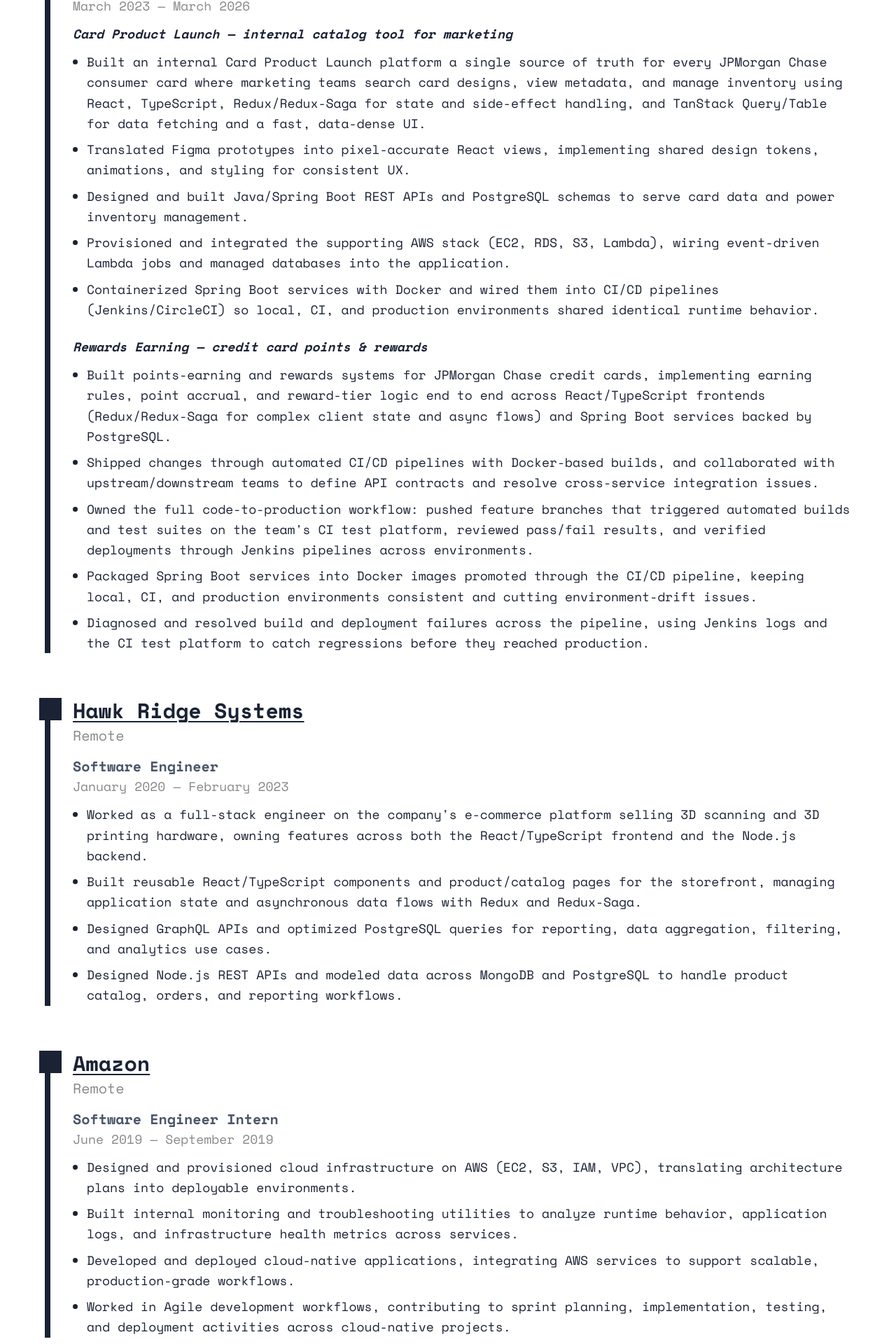
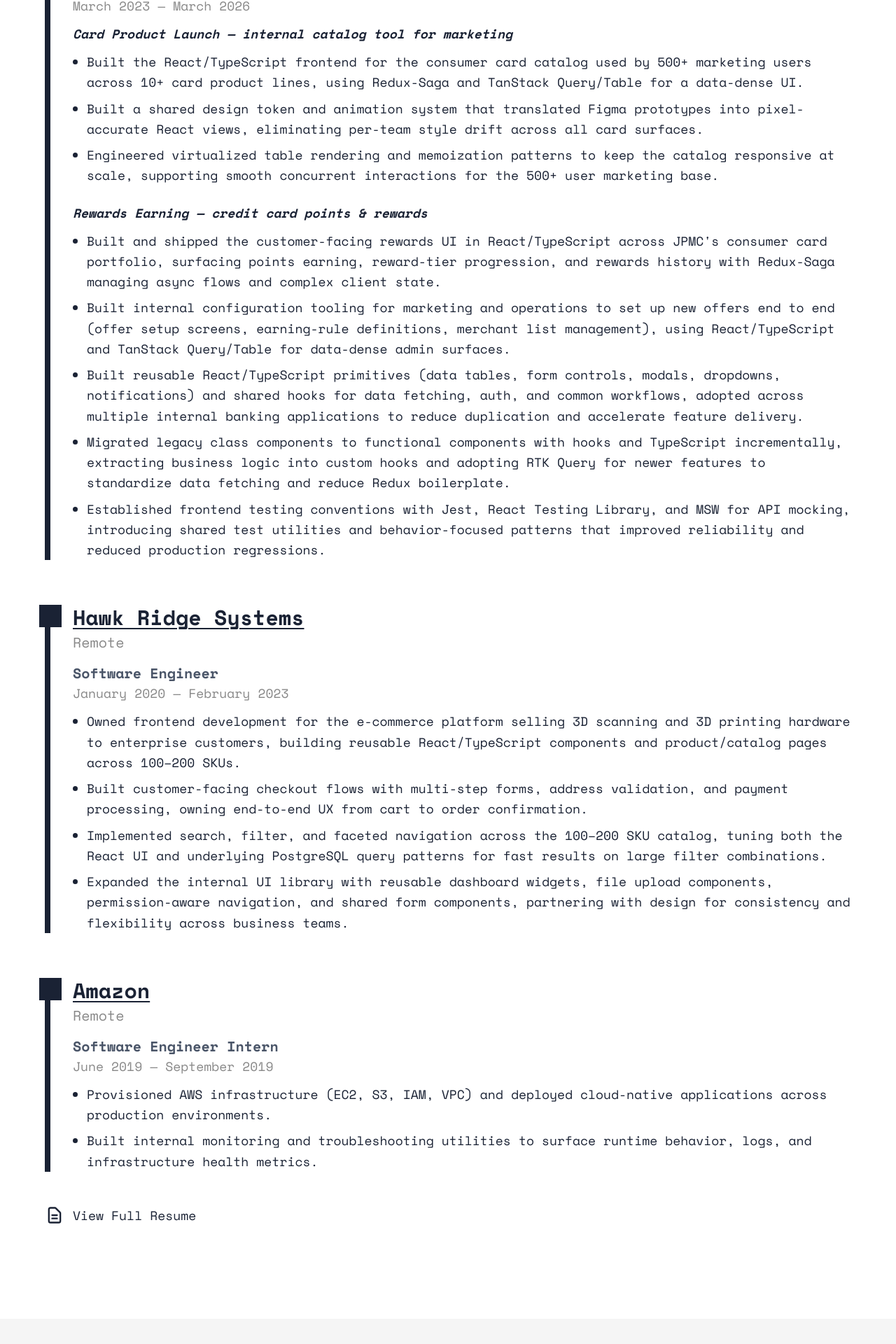
Before and after one commit to nathannewyen/v4, a Next.js app: page / in a window 1280 px wide. Shown: the part 1178-3098 px from the top of the page at 70% size. Built offline with nearby package versions, Linux system fonts and the light colour scheme; no server answers.

Commit message:
Update experience bullets to match latest resume

```diff
--- a/src/data/experience.ts
+++ b/src/data/experience.ts
@@ -13,21 +13,19 @@
           {
             name: "Card Product Launch — internal catalog tool for marketing",
             descriptions: [
-              "Built an internal Card Product Launch platform a single source of truth for every JPMorgan Chase consumer card where marketing teams search card designs, view metadata, and manage inventory using React, TypeScript, Redux/Redux-Saga for state and side-effect handling, and TanStack Query/Table for data fetching and a fast, data-dense UI.",
-              "Translated Figma prototypes into pixel-accurate React views, implementing shared design tokens, animations, and styling for consistent UX.",
-              "Designed and built Java/Spring Boot REST APIs and PostgreSQL schemas to serve card data and power inventory management.",
-              "Provisioned and integrated the supporting AWS stack (EC2, RDS, S3, Lambda), wiring event-driven Lambda jobs and managed databases into the application.",
-              "Containerized Spring Boot services with Docker and wired them into CI/CD pipelines (Jenkins/CircleCI) so local, CI, and production environments shared identical runtime behavior.",
+              "Built the React/TypeScript frontend for the consumer card catalog used by 500+ marketing users across 10+ card product lines, using Redux-Saga and TanStack Query/Table for a data-dense UI.",
+              "Built a shared design token and animation system that translated Figma prototypes into pixel-accurate React views, eliminating per-team style drift across all card surfaces.",
+              "Engineered virtualized table rendering and memoization patterns to keep the catalog responsive at scale, supporting smooth concurrent interactions for the 500+ user marketing base.",
             ],
           },
           {
             name: "Rewards Earning — credit card points & rewards",
             descriptions: [
-              "Built points-earning and rewards systems for JPMorgan Chase credit cards, implementing earning rules, point accrual, and reward-tier logic end to end across React/TypeScript frontends (Redux/Redux-Saga for complex client state and async flows) and Spring Boot services backed by PostgreSQL.",
-              "Shipped changes through automated CI/CD pipelines with Docker-based builds, and collaborated with upstream/downstream teams to define API contracts and resolve cross-service integration issues.",
-              "Owned the full code-to-production workflow: pushed feature branches that triggered automated builds and test suites on the team's CI test platform, reviewed pass/fail results, and verified deployments through Jenkins pipelines across environments.",
-              "Packaged Spring Boot services into Docker images promoted through the CI/CD pipeline, keeping local, CI, and production environments consistent and cutting environment-drift issues.",
-              "Diagnosed and resolved build and deployment failures across the pipeline, using Jenkins logs and the CI test platform to catch regressions before they reached production.",
+              "Built and shipped the customer-facing rewards UI in React/TypeScript across JPMC's consumer card portfolio, surfacing points earning, reward-tier progression, and rewards history with Redux-Saga managing async flows and complex client state.",
+              "Built internal configuration tooling for marketing and operations to set up new offers end to end (offer setup screens, earning-rule definitions, merchant list management), using React/TypeScript and TanStack Query/Table for data-dense admin surfaces.",
+              "Built reusable React/TypeScript primitives (data tables, form controls, modals, dropdowns, notifications) and shared hooks for data fetching, auth, and common workflows, adopted across multiple internal banking applications to reduce duplication and accelerate feature delivery.",
+              "Migrated legacy class components to functional components with hooks and TypeScript incrementally, extracting business logic into custom hooks and adopting RTK Query for newer features to standardize data fetching and reduce Redux boilerplate.",
+              "Established frontend testing conventions with Jest, React Testing Library, and MSW for API mocking, introducing shared test utilities and behavior-focused patterns that improved reliability and reduced production regressions.",
             ],
           },
         ],
@@ -43,10 +41,10 @@
         title: "Software Engineer",
         period: "January 2020 — February 2023",
         descriptions: [
-          "Worked as a full-stack engineer on the company's e-commerce platform selling 3D scanning and 3D printing hardware, owning features across both the React/TypeScript frontend and the Node.js backend.",
-          "Built reusable React/TypeScript components and product/catalog pages for the storefront, managing application state and asynchronous data flows with Redux and Redux-Saga.",
-          "Designed GraphQL APIs and optimized PostgreSQL queries for reporting, data aggregation, filtering, and analytics use cases.",
-          "Designed Node.js REST APIs and modeled data across MongoDB and PostgreSQL to handle product catalog, orders, and reporting workflows.",
+          "Owned frontend development for the e-commerce platform selling 3D scanning and 3D printing hardware to enterprise customers, building reusable React/TypeScript components and product/catalog pages across 100–200 SKUs.",
+          "Built customer-facing checkout flows with multi-step forms, address validation, and payment processing, owning end-to-end UX from cart to order confirmation.",
+          "Implemented search, filter, and faceted navigation across the 100–200 SKU catalog, tuning both the React UI and underlying PostgreSQL query patterns for fast results on large filter combinations.",
+          "Expanded the internal UI library with reusable dashboard widgets, file upload components, permission-aware navigation, and shared form components, partnering with design for consistency and flexibility across business teams.",
         ],
       },
     ],
@@ -60,10 +58,8 @@
         title: "Software Engineer Intern",
         period: "June 2019 — September 2019",
         descriptions: [
-          "Designed and provisioned cloud infrastructure on AWS (EC2, S3, IAM, VPC), translating architecture plans into deployable environments.",
-          "Built internal monitoring and troubleshooting utilities to analyze runtime behavior, application logs, and infrastructure health metrics across services.",
-          "Developed and deployed cloud-native applications, integrating AWS services to support scalable, production-grade workflows.",
-          "Worked in Agile development workflows, contributing to sprint planning, implementation, testing, and deployment activities across cloud-native projects.",
+          "Provisioned AWS infrastructure (EC2, S3, IAM, VPC) and deployed cloud-native applications across production environments.",
+          "Built internal monitoring and troubleshooting utilities to surface runtime behavior, logs, and infrastructure health metrics.",
         ],
       },
     ],
```
